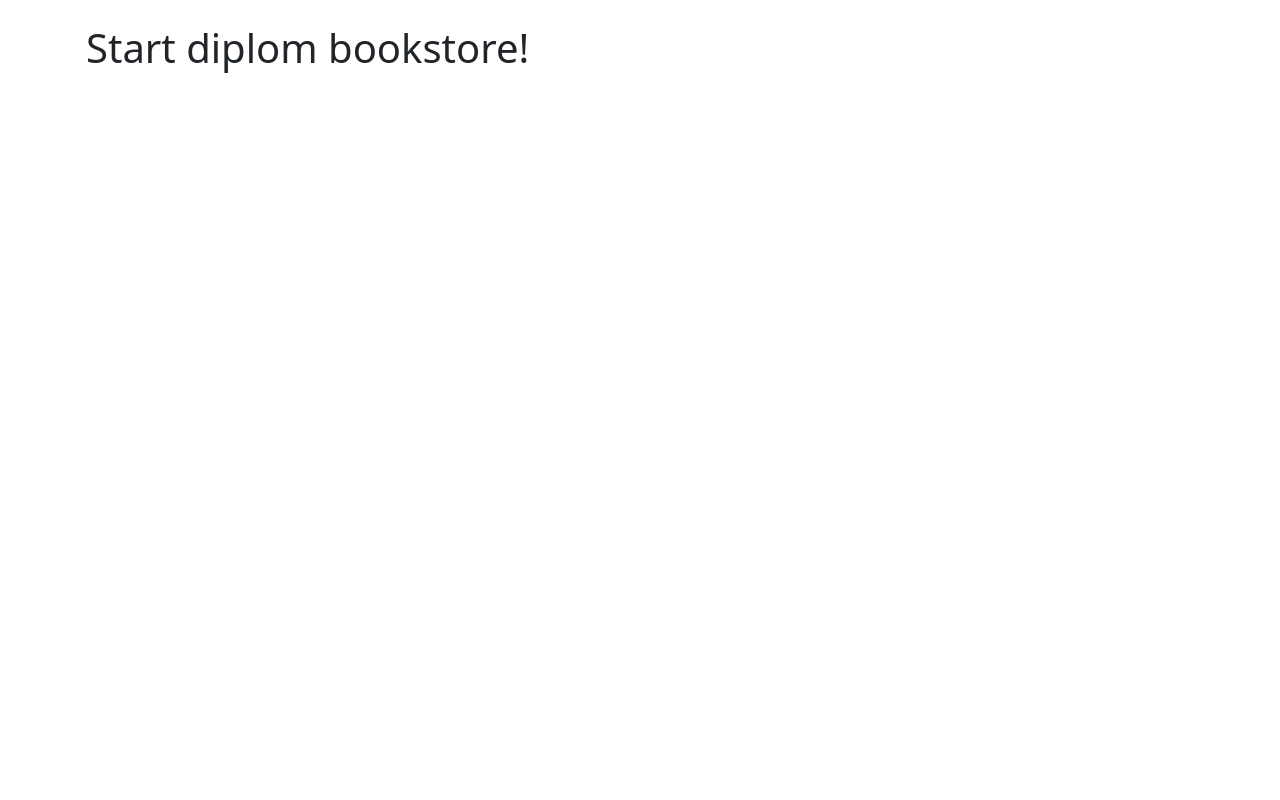
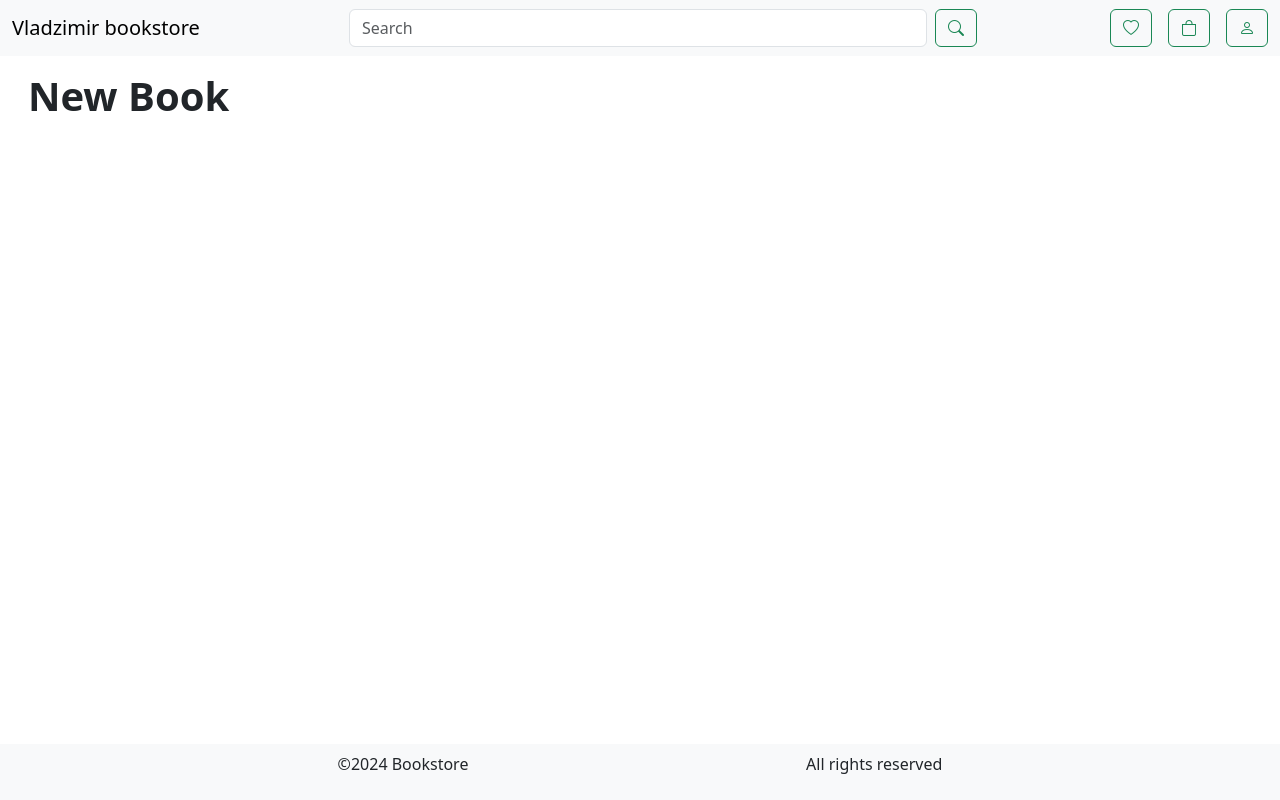
Before and after one commit to Vladimir99913/bookstore, a React (Vite) app in the folder bookstore/: page / in a window 1280 px wide. Built offline with nearby package versions, Linux system fonts and the light colour scheme.

Commit message:
feat(bookstore): add layout

```diff
--- a/bookstore/index.html
+++ b/bookstore/index.html
@@ -5,7 +5,7 @@
     <link rel="icon" type="image/svg+xml" href="/vite.svg" />
     <meta name="viewport" content="width=device-width, initial-scale=1.0" />
     <link rel="stylesheet" href="./src/styles/app.scss">
-    <title>Vladzimir bookstore</title>
+    <title>Bookstore</title>
   </head>
   <body>
     <div id="root"></div>
--- a/bookstore/package.json
+++ b/bookstore/package.json
@@ -12,6 +12,7 @@
   "dependencies": {
     "@popperjs/core": "^2.11.8",
     "bootstrap": "^5.3.3",
+    "bootstrap-icons": "^1.11.3",
     "react": "^18.2.0",
     "react-dom": "^18.2.0"
   },
--- a/bookstore/src/App.tsx
+++ b/bookstore/src/App.tsx
@@ -1,10 +1,14 @@
+import { Title } from "./components/Title";
+import { Layout } from "./components/layout/Layout";
+import { Navbar } from "./components/layout/Navbar";
+
 export function App() {
 
   return (
     <>
-    <div className="container py-4 px-3 mx-auto">
-      <h1>Start diplom bookstore!</h1>
-    </div>
+    <Layout>
+      <Title title="New Book"/>
+    </Layout>
     </>
   )
 }
--- /dev/null
+++ b/bookstore/src/components/Title.tsx
@@ -0,0 +1,12 @@
+interface TitleProps {
+  title: string,
+}
+
+export function Title (props:TitleProps) {
+  return(
+    <div className="container-sm d-flex flex-column w-75 m-3">
+      {/* <button className="btn btn-light w-25 mb-3">{props.btnBack}{props.id}</button> */}
+      <h1 className="fw-bold">{props.title}</h1>
+    </div>
+  )
+}
--- /dev/null
+++ b/bookstore/src/components/layout/Footer.tsx
@@ -0,0 +1,8 @@
+export function Footer() {
+  return (
+    <nav className="navbar fixed-bottom bg-body-tertiary justify-content-evenly mt-4">
+      <p>©2024 Bookstore</p>
+      <p>All rights reserved</p>
+    </nav>
+  )
+}
--- /dev/null
+++ b/bookstore/src/components/layout/Layout.tsx
@@ -0,0 +1,17 @@
+import React from 'react'
+import { Footer } from "./Footer";
+import { Navbar } from "./Navbar";
+
+interface LayoutProps {
+  children?: React.ReactChild | React.ReactNode
+}
+
+export function Layout ({children}:LayoutProps) {
+  return (
+    <>
+    <Navbar/>
+    <main>{children}</main>
+    <Footer/>
+    </>
+  )
+}
--- /dev/null
+++ b/bookstore/src/components/layout/Navbar.tsx
@@ -0,0 +1,18 @@
+export function Navbar() {
+  return (
+    <nav className="navbar bg-body-tertiary">
+      <div className="container-fluid">
+        <a className="navbar-brand">Vladzimir bookstore</a>
+        <form className="d-flex w-50" role="search">
+          <input className="form-control me-2" type="search" placeholder="Search" aria-label="Search" />
+          <button className="btn btn-outline-success" type="submit"><i className="bi bi-search"></i></button>
+        </form>
+        <div>
+        <button className="btn btn-outline-success" ><i className="bi bi-heart"></i></button>
+        <button className="btn btn-outline-success mx-3" ><i className="bi bi-bag"></i></button>
+        <button className="btn btn-outline-success" ><i className="bi bi-person"></i></button>
+        </div>
+      </div>
+    </nav>
+  )
+}
--- a/bookstore/src/styles/app.scss
+++ b/bookstore/src/styles/app.scss
@@ -1 +1,2 @@
 @import 'bootstrap/scss/bootstrap';
+@import url("https://cdn.jsdelivr.net/npm/bootstrap-icons@1.11.2/font/bootstrap-icons.min.css");
```
Also changed, not shown: 1 other file (tests, documents, lock files or other folders).
